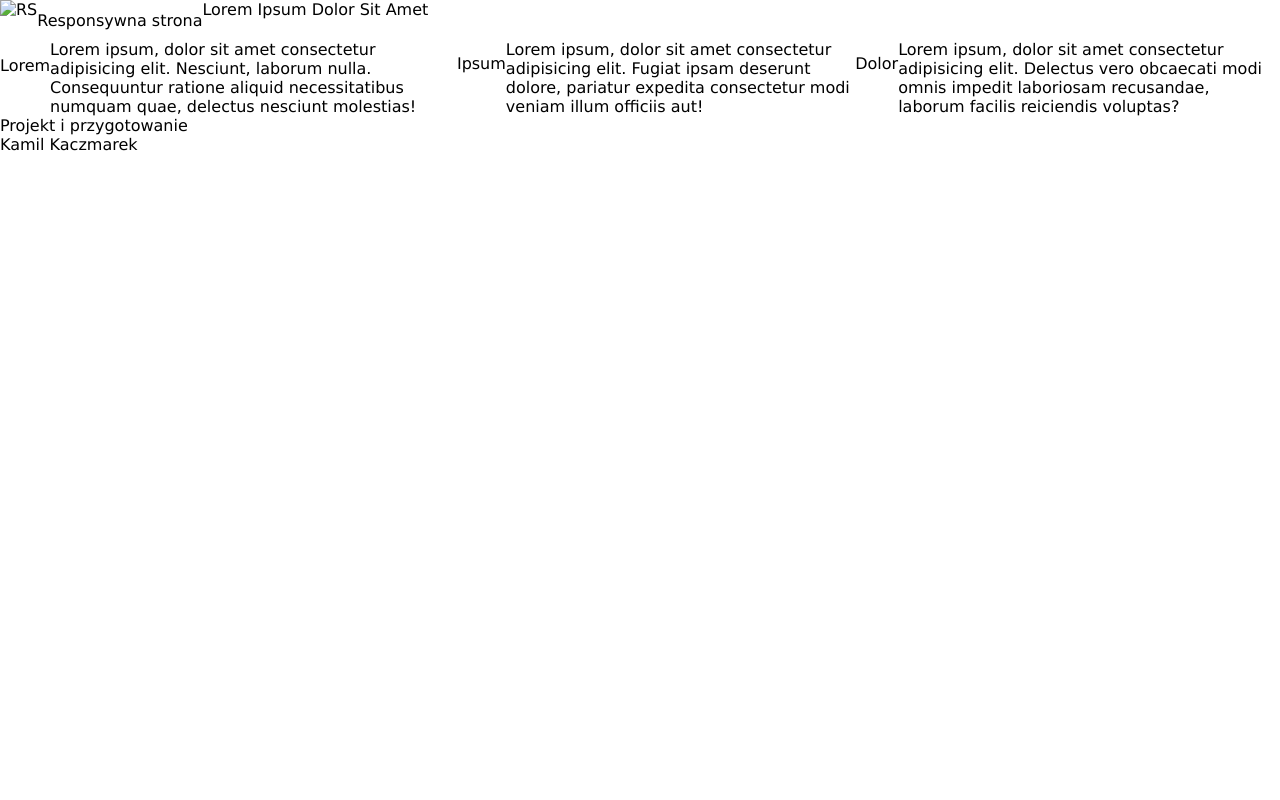
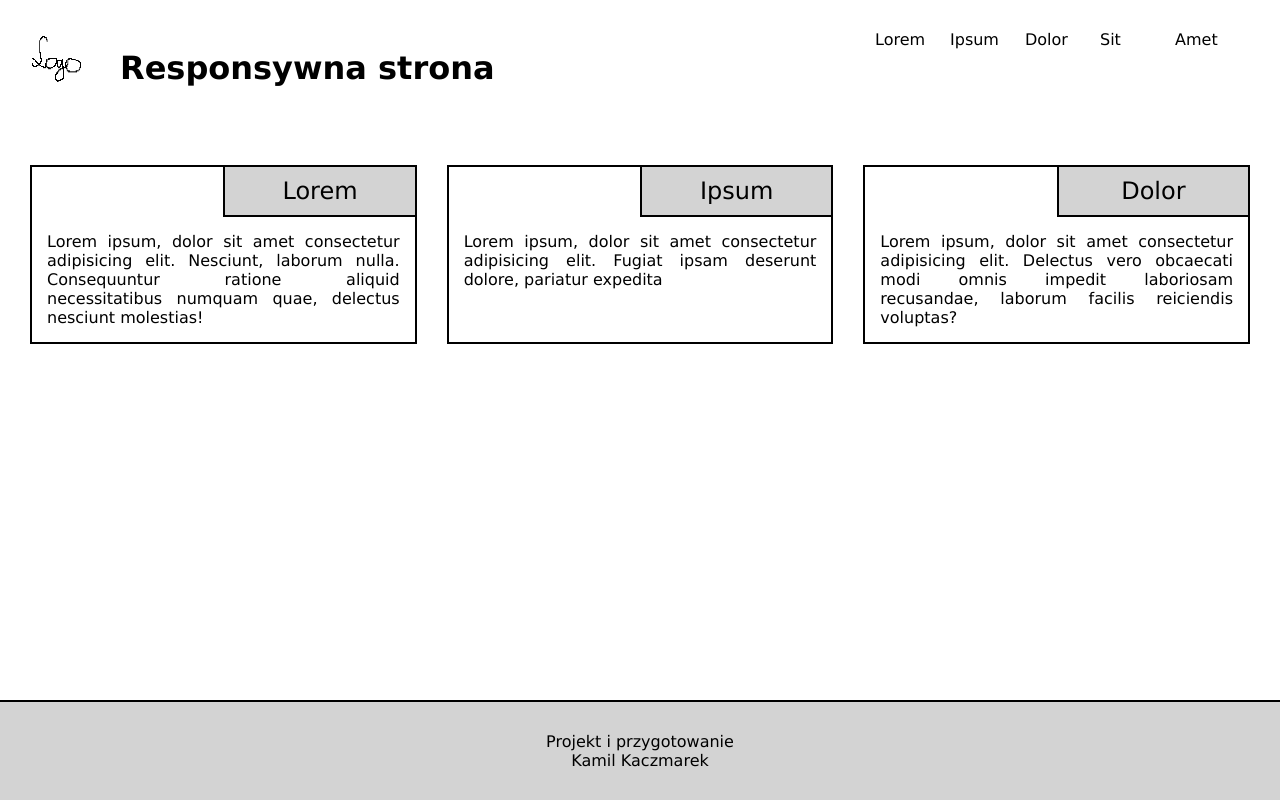
Before and after one commit to Kanpamil/PAI, a PHP site: page /zad2.html in a window 1280 px wide. Run offline with PHP 8.4, Linux system fonts and the light colour scheme.

Commit message:
finish task2

```diff
--- a/zadanie2/style.css
+++ b/zadanie2/style.css
@@ -1,8 +1,6 @@
-html,body,p {
+*{
     margin: 0px;
-    padding: 0px;
-}
-*{
+    padding:0px;
     box-sizing:border-box;
     font-family: Verdana;
     font-size: 16px;
@@ -13,12 +11,101 @@ html,body,p {
 header {
     display:flex;
     flex-direction: row;
+    padding: 30px;
+    align-items: center;
 }
+header h1{
+    margin-left: 15px;
+    font-size: 32px;
+    font-weight: bold;
+}
+header nav{
+    flex-grow: 2;
+    align-self:flex-start;
+    display:flex;
+    justify-content: right;
+}
+header nav a{
+    width: 75px;
+}
+header img{
+    width: 75px;
+    height:75px;
+}
+
 main {
     display:flex;
-    flex-direction: row ;
+    flex-direction: row;
+    padding: 15px;
 }
+main article {
+    margin: 15px;
+    width: 100%;
+    border-style: solid;
+    border-width:2px;
+    display:flex;
+    flex-direction: column;
+}
+main article h2{
+    height: 50px;
+    width:50%;
+    font-size:1.5em;
+    display:flex;
+    justify-content:center;
+    align-items: center;
+    align-self: flex-end;
+    background-color: lightgray;
+    border-left:solid;
+    border-bottom: solid;
+    border-width:2px;
+}
+main article p {
+    text-align: justify;
+    padding: 15px;
+}
+
 footer {
     display:flex;
     flex-direction: column;
+    height: 100px;
+    background-color: lightgray;
+    border-top:solid;
+    border-width:2px;
+    align-items:center;
+    justify-content: center;
 }
+
+html, body {
+    height: 100%;
+}
+body {
+    display: flex;
+    flex-direction: column;
+}
+.content {
+flex: 1 0 auto;
+}
+.footer {
+flex-shrink: 0;
+}
+
+#menu {
+    display: none;
+}
+@media all and (max-width: 900px){
+    main{
+        flex-wrap:wrap
+    }
+    header nav{
+        display:none;
+    }
+    header h1{
+        display:none;
+    }
+    #menu {
+        display:block;
+    }
+    header{
+        justify-content:space-between;
+    }
+}
--- a/zadanie2/zad2.html
+++ b/zadanie2/zad2.html
@@ -9,8 +9,9 @@
     <link rel="stylesheet" type="text/css" href="style.css" title="Arkusz stylów CSS">
 </head>
 <body>
+    <div class="content">
         <header>
-        <img src="" alt="RS">
+            <img src="logo.png" alt="RS">
             <h1>
                 Responsywna strona
             </h1>
@@ -21,18 +22,27 @@
                 <a href="sit">Sit</a>
                 <a href="amet">Amet</a>
             </nav>
+            <img id="menu" src="menuicon.png",alt="menu">
         </header>
         <main>
-
-    <h3>Lorem</h3>
+        <article>
+            <h2>Lorem</h2>
             <p>Lorem ipsum, dolor sit amet consectetur adipisicing elit. Nesciunt, laborum nulla. Consequuntur ratione aliquid necessitatibus numquam quae, delectus nesciunt molestias!</p>
+        </article>
+        <article>
             <h2>Ipsum</h2>
-    <p>Lorem ipsum, dolor sit amet consectetur adipisicing elit. Fugiat ipsam deserunt dolore, pariatur expedita consectetur modi veniam illum officiis aut!</p>
+            <p>Lorem ipsum, dolor sit amet consectetur adipisicing elit. Fugiat ipsam deserunt dolore, pariatur expedita</p>
+        </article>
+        <article>
             <h2>Dolor</h2>
             <p>Lorem ipsum, dolor sit amet consectetur adipisicing elit. Delectus vero obcaecati modi omnis impedit laboriosam recusandae, laborum facilis reiciendis voluptas?</p>
-
+        </article>
         </main>
-    <footer> Projekt i przygotowanie<br><b>Kamil Kaczmarek</b></footer>
+    </div>
+    <footer class="footer">
+        <h2>Projekt i przygotowanie</h2>
+        <p>Kamil Kaczmarek</p>
+    </footer>
 </body>
 
 </html>
```
Also changed, not shown: zadanie2/logo.png (added), zadanie2/menuicon.png (added). Lines whose indentation alone changed are shown as unchanged.
